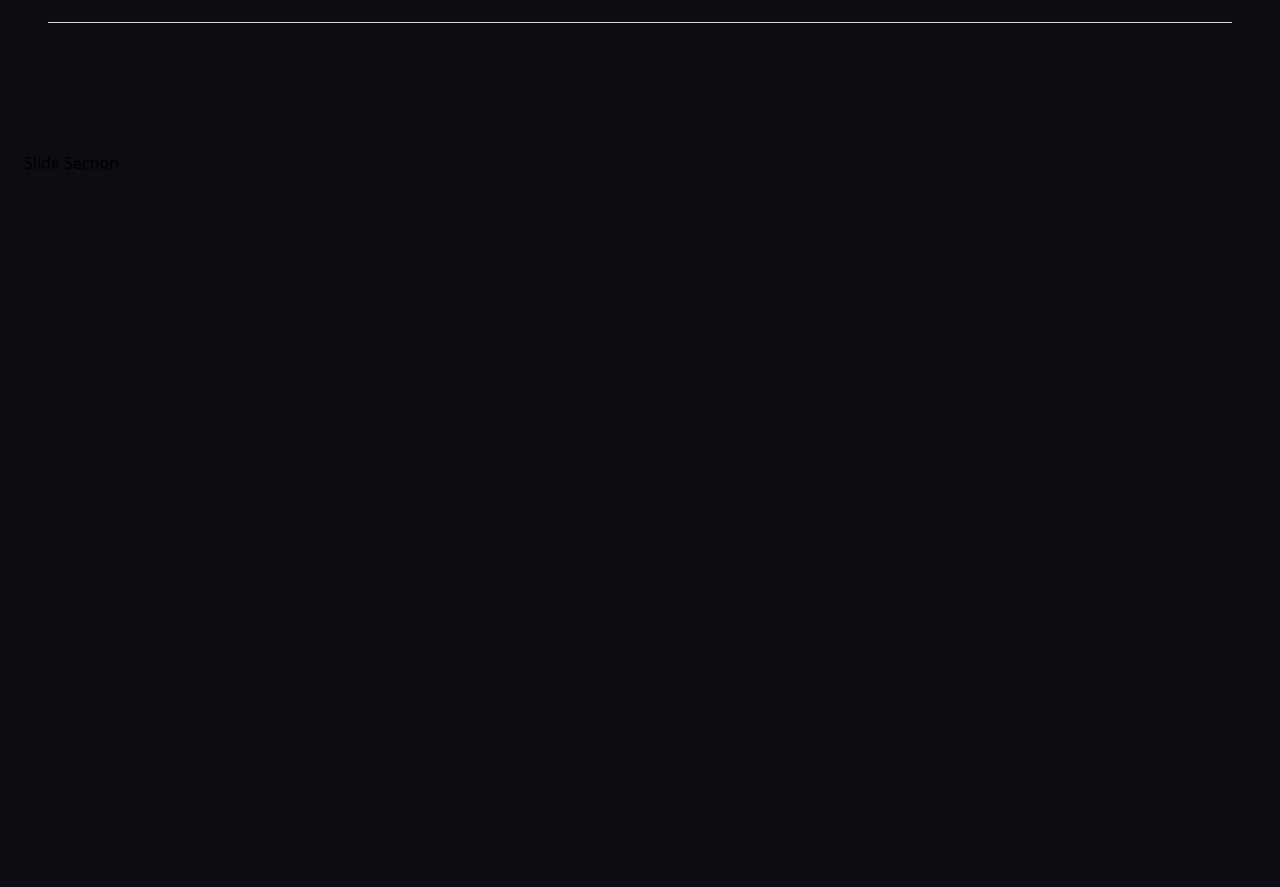
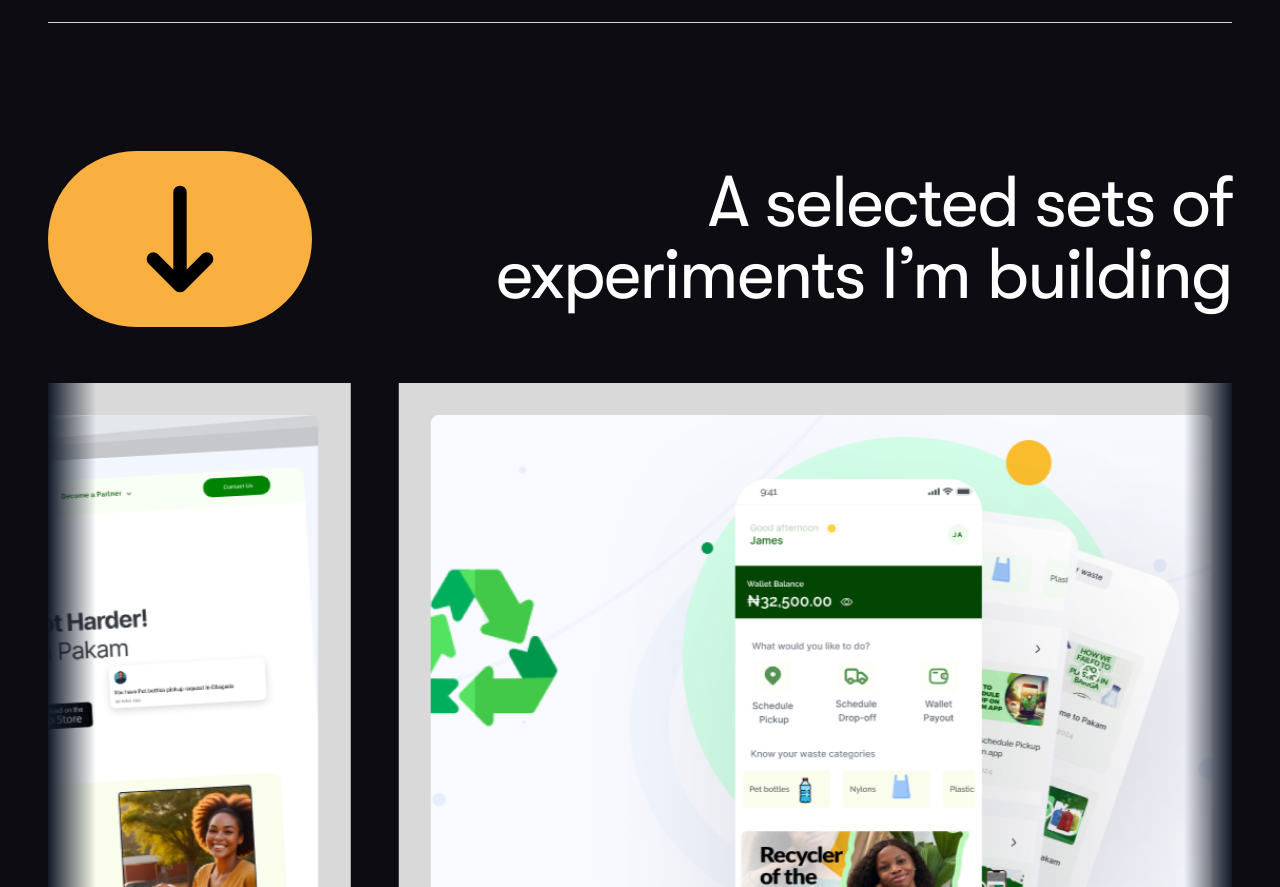
Before and after one commit to igbokwe-chibueze/kemi-porfolio, a Next.js app: page / in a window 1280 px wide. Shown: the part 2978-3865 px from the top of the page. Built offline with nearby package versions, Linux system fonts and the light colour scheme.

Commit message:
Slide Section
Signed-off-by: igbokwe-chibueze <igbokwechibueze@gmail.com>

```diff
--- a/app/globals.css
+++ b/app/globals.css
@@ -17,6 +17,21 @@
     text-gray-900 dark:text-white;
   }
 
+  /* Parallax Component */
+  .parallax-mask::before,
+  .parallax-mask::after {
+    @apply content-[''] absolute top-0 bottom-0 w-12 pointer-events-none z-10;
+  }
+
+  .parallax-mask::before {
+    @apply left-0 bg-gradient-to-r from-gray-100 dark:from-gray-900;
+  }
+
+  .parallax-mask::after {
+    @apply right-0 bg-gradient-to-l from-gray-100 dark:from-gray-900;
+  }
+  /*** end parallax component ***/
+
   .no-scrollbar::-webkit-scrollbar {
     display: none; /* Hides scrollbar in Chrome, Safari, and Edge */
   }
--- /dev/null
+++ b/components/ScrollSlider.tsx
@@ -0,0 +1,23 @@
+import React, { Fragment } from 'react';
+import { twMerge } from 'tailwind-merge';
+
+type ScrollSliderProps = {// Define the structure of selectedExperiments here
+  children: React.ReactNode;
+  itemsWrapperClassName: string;
+};
+
+const ScrollSlider = ({ children, itemsWrapperClassName }: ScrollSliderProps) => {
+  return (
+    <div className="relative flex parallax-mask overflow-x-hidden">
+      <div className={twMerge(`flex flex-none space-x-4 lg:space-x-12`, itemsWrapperClassName)}>
+        {[...new Array(2)].fill(0).map((_, idx) => (
+          <Fragment key={idx}>
+            {children}
+          </Fragment>
+        ))}
+      </div>
+    </div>
+  );
+};
+
+export default ScrollSlider;
--- a/components/sections/SlideSection.tsx
+++ b/components/sections/SlideSection.tsx
@@ -1,10 +1,74 @@
+import { ArrowDownIcon } from "@/constants/Icons"
+import { selectedExperiments } from "@/constants/Data"
+import Image from "next/image"
+import ScrollSlider from "../ScrollSlider"
 
 
 const SlidesSection = () => {
   return (
     <section id="slideSection" className=" min-h-screen ">
-        <div className=" max-w-screen-xl mx-auto items-center px-4 lg:px-6 py-8 lg:py-16 ">
-          Slide Section
+        <div className=" main-container space-y-10 lg:space-y-14 ">
+
+          <div className="flex items-center justify-between">
+            <div className="px-5 py-2 bg-[#FAB041]
+              rounded-full">
+              <ArrowDownIcon className={`text-black w-6 h-6 lg:w-56 lg:h-40`}/>
+            </div>
+
+            <h2 className="font-gT-WalsheimPro text-xl lg:text-7xl font-normal
+              text-right tracking-tight text-gray-900 dark:text-white"
+            >
+              A selected sets of <br/> experiments I’m building
+            </h2>
+          </div>
+
+          {/* Slides */}
+          <div className="space-y-4 lg:space-y-8">
+            <ScrollSlider itemsWrapperClassName='animate-move-right [animation-duration:10s] hover:[animation-play-state:paused]'>
+              {selectedExperiments.map((experiment, index) =>(
+                <div key={index} className="bg-[#D9D9D9] p-2 lg:p-8">
+                  <Image
+                    src={experiment.image}
+                    width={667.37}
+                    height={427.45}
+                    loading='lazy'
+                    alt={`Experiment ${index + 1}`}
+                    layout="responsive"
+                  />
+                </div>
+              ))}
+            </ScrollSlider>
+
+            <ScrollSlider itemsWrapperClassName='animate-move-left [animation-duration:13s] hover:[animation-play-state:paused]'>
+              {selectedExperiments.map((experiment, index) =>(
+                <div key={index} className="bg-[#D9D9D9] p-2 lg:p-8">
+                  <Image
+                    src={experiment.image}
+                    width={667.37}
+                    height={427.45}
+                    loading='lazy'
+                    alt={`Experiment ${index + 1}`}
+                    layout="responsive"
+                  />
+                </div>
+              ))}
+            </ScrollSlider>
+
+            <ScrollSlider itemsWrapperClassName='animate-move-right [animation-duration:10s] hover:[animation-play-state:paused]'>
+              {selectedExperiments.map((experiment, index) =>(
+                <div key={index} className="bg-[#D9D9D9] p-2 lg:p-8">
+                  <Image
+                    src={experiment.image}
+                    width={667.37}
+                    height={427.45}
+                    loading='lazy'
+                    alt={`Experiment ${index + 1}`}
+                    layout="responsive"
+                  />
+                </div>
+              ))}
+            </ScrollSlider>
+          </div>
         </div>
     </section>
   )
--- a/constants/Data.tsx
+++ b/constants/Data.tsx
@@ -118,3 +118,12 @@ export const projectData: AccordionData[] = [
         ],
     },
 ];
+
+type Experiments = {
+    image: string;
+};
+
+export const selectedExperiments: Experiments[] = [
+    {image: "/Pakam 1.png"},
+    {image: "/Pakam 2.png"},
+]
--- a/tailwind.config.ts
+++ b/tailwind.config.ts
@@ -18,6 +18,20 @@ export default {
         "monument-grotesk": ["var(--font-monument-grotesk)"],
         "gT-WalsheimPro": ["var(--font-gT-WalsheimPro)"],
       },
+      keyframes: {
+        'move-left': {
+          '0%': { transform: 'translateX(0)' },
+          '100%': { transform: 'translateX(-50%)' },
+        },
+        'move-right': {
+          '0%': { transform: 'translateX(-50%)' },
+          '100%': { transform: 'translateX(0)' },
+        },
+      },
+      animation: {
+        'move-left': 'move-left 1s linear infinite',
+        'move-right': 'move-right 1s linear infinite',
+      }
     },
   },
   plugins: [],
```
Also changed, not shown: package.json (+7 -5 lines), notes/comments.txt, 1 other file (tests, documents, lock files or other folders).
